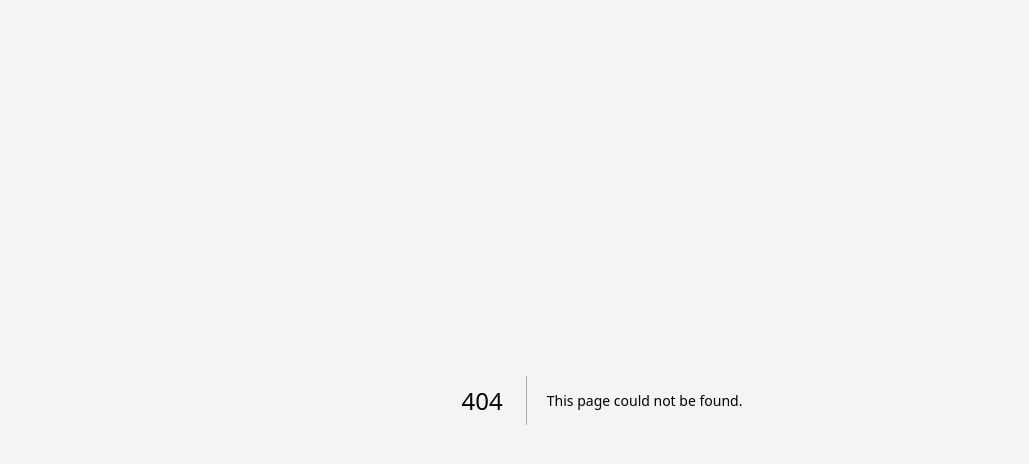
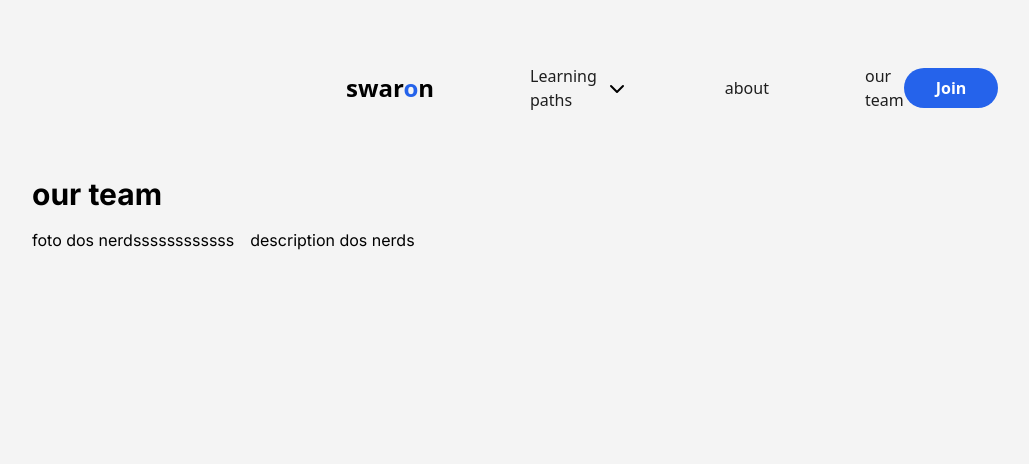
Before and after one commit to swaron-io/swaron.io, a Next.js app: page /team in a window 1280 px wide. Before the commit this address had no page. Shown: the top 464 px of the page, without its empty margins (38-1067 px from the left). Built offline with nearby package versions, Linux system fonts and the light colour scheme.

Commit message:
added header to layout instead pages

```diff
--- a/src/app/about/page.tsx
+++ b/src/app/about/page.tsx
@@ -1,13 +1,11 @@
 import Image from "next/image";
 import { Inter } from "next/font/google";
-import { Header } from "../components/header";
 
 const inter = Inter({ subsets: ["latin"] });
 
 export default function About() {
   return (
     <main className={`${inter.className} mx-auto w-[95%] max-w-[1140px]`}>
-      <Header />
       <div className="flex flex-col lg:flex-row">
         <div className="w-full">
           <h1 className="pb-4 text-3xl font-bold">About us</h1>
--- a/src/app/components/header.tsx
+++ b/src/app/components/header.tsx
@@ -3,19 +3,21 @@ import { Dropdown } from "./dropdown";
 
 export function Header() {
   return (
-    <header className="flex items-center justify-start py-16">
-       <Link href={"/"}>
-          <h3 className="text-2xl font-bold">
-            swar<span className="text-blue">o</span>n
-          </h3>
-       </Link>
-      {/*Must be a dropdown */}
-      <span className="items-center gap-2 hidden sm:flex">
-        <h3 className="md:ml-24 ml-4 text-high_gray">Learning paths</h3>
+    <header className="flex items-center justify-start p-8 md:px-96 md:py-16">
+      <Link href={"/"}>
+        <h3 className="text-2xl font-bold">
+          swar<span className="text-blue">o</span>n
+        </h3>
+      </Link>
+      <span className="hidden items-center gap-2 sm:flex">
+        <h3 className="ml-4 text-high_gray md:ml-24">Learning paths</h3>
         <Dropdown />
       </span>
-      <Link className="md:ml-24 ml-4 mr-auto text-high_gray" href={"/about"}>
-        <h3>About</h3>
+      <Link className="ml-4 mr-auto text-high_gray md:ml-24" href={"/about"}>
+        <h3>about</h3>
+      </Link>{" "}
+      <Link className=" mr-auto text-high_gray md:ml-24" href={"/team"}>
+        <h3>our team</h3>
       </Link>
       <Link href="/#email">
         <button className="rounded-full bg-blue px-8 py-2 font-semibold text-white duration-200 hover:bg-light_blue">
--- a/src/app/components/loading-spinner.tsx
+++ b/src/app/components/loading-spinner.tsx
@@ -1 +1,3 @@
-export const LoadingSpinner = () => <span className="flex items-center animate-spin w-5 h-5 rounded-full border-2 border-solid border-white/50 border-r-white" />
+export const LoadingSpinner = () => (
+  <span className="flex h-5 w-5 animate-spin items-center rounded-full border-2 border-solid border-white/50 border-r-white" />
+);
--- a/src/app/layout.tsx
+++ b/src/app/layout.tsx
@@ -1,6 +1,7 @@
 import Head from "next/head";
 import { Analytics } from "@vercel/analytics/react";
 import "./globals.css";
+import { Header } from "./components/header";
 
 export const metadata = {
   title: "Swaron.io",
@@ -31,6 +32,7 @@ export default function RootLayout({
         />
       </Head>
       <body className="bg-app_bg">
+        <Header />
         {children}
         <Analytics />
       </body>
--- a/src/app/page.tsx
+++ b/src/app/page.tsx
@@ -1,46 +1,48 @@
-'use client';
+"use client";
 import { Inter } from "next/font/google";
 import Image from "next/image";
 import { FormEvent, useState } from "react";
 import { Header } from "./components/header";
-import { ToastContainer, toast } from 'react-toastify';
-import 'react-toastify/dist/ReactToastify.css';
+import { ToastContainer, toast } from "react-toastify";
+import "react-toastify/dist/ReactToastify.css";
 import { LoadingSpinner } from "./components/loading-spinner";
 
 const inter = Inter({ subsets: ["latin"] });
 
 export default function Home() {
-  const [email, setEmail] = useState<string>()
-  const [isLoading, setIsLoading] = useState(false)
+  const [email, setEmail] = useState<string>();
+  const [isLoading, setIsLoading] = useState(false);
 
   const sendEmail = async (event: FormEvent) => {
     event.preventDefault();
-    setIsLoading(true)
-    if (!email) return toast.error('Please enter your email')
+    setIsLoading(true);
+    if (!email) return toast.error("Please enter your email");
 
     const config = {
-      method: 'POST',
-      headers: { 'Content-Type': 'application/json' },
-      body: JSON.stringify({ email })
-    }
+      method: "POST",
+      headers: { "Content-Type": "application/json" },
+      body: JSON.stringify({ email }),
+    };
 
     try {
-      const result = await fetch('https://swaron-landing-api.onrender.com/register', config)
+      const result = await fetch(
+        "https://swaron-landing-api.onrender.com/register",
+        config
+      );
       if (result.status === 409) {
-        toast.error('Email already registered ⚠️')
+        toast.error("Email already registered ⚠️");
       } else {
-        toast('Email sent! Welcome to swaron.io 🎉')
+        toast("Email sent! Welcome to swaron.io 🎉");
       }
     } catch (error) {
-      toast.error('Something went wrong, try again later 😢')
+      toast.error("Something went wrong, try again later 😢");
     }
-    setIsLoading(false)
-  }
+    setIsLoading(false);
+  };
 
   return (
     <main className={`${inter.className} mx-auto w-[95%] max-w-[1140px]`}>
-      <ToastContainer />
-      <Header />
+      <ToastContainer />{" "}
       <section className="flex flex-col items-center justify-center py-14 md:flex-row md:justify-between">
         <div className="flex flex-col justify-between">
           <div>
--- /dev/null
+++ b/src/app/team/page.tsx
@@ -0,0 +1,19 @@
+import Image from "next/image";
+import { Inter } from "next/font/google";
+
+const inter = Inter({ subsets: ["latin"] });
+
+export default function About() {
+  return (
+    <main className={`${inter.className} mx-auto w-[95%] max-w-[1140px]`}>
+      {" "}
+      <div className="flex flex-col lg:flex-row">
+        <h1 className="pb-4 text-3xl font-bold">our team</h1>
+      </div>
+      <div className="flex w-full gap-4">
+        <div>foto dos nerdssssssssssss</div>
+        <div>description dos nerds</div>
+      </div>
+    </main>
+  );
+}
```
